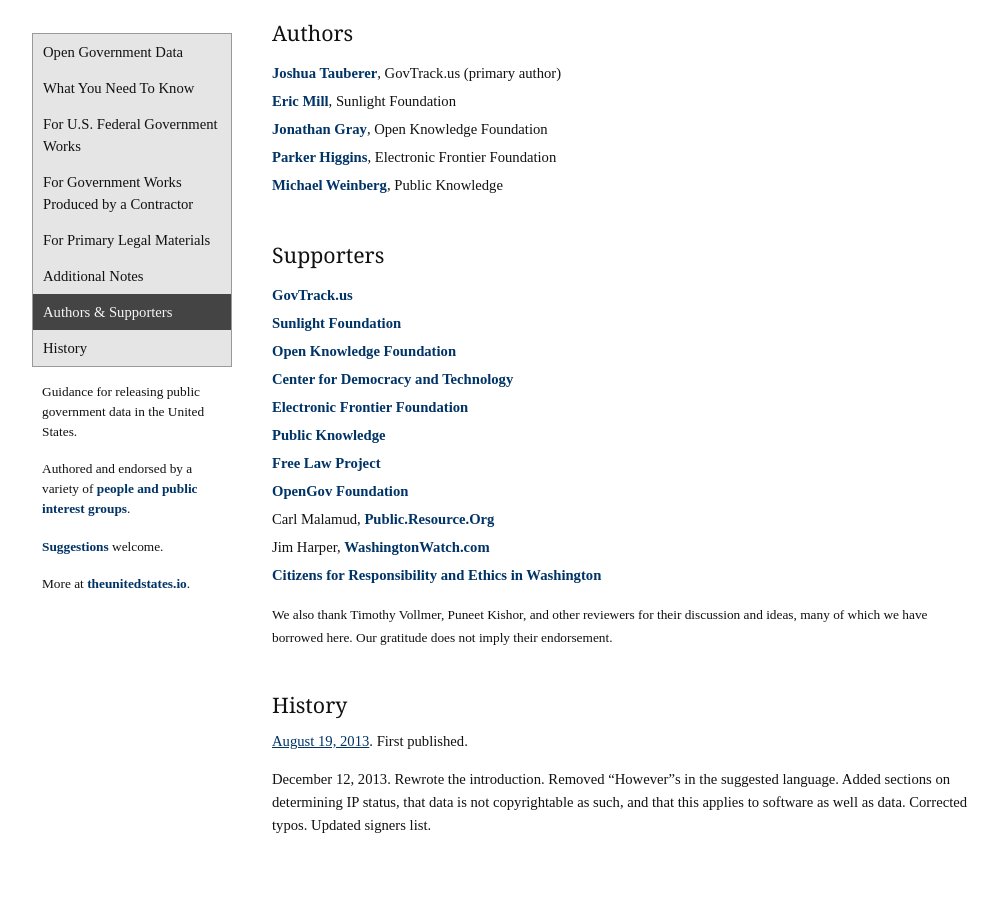
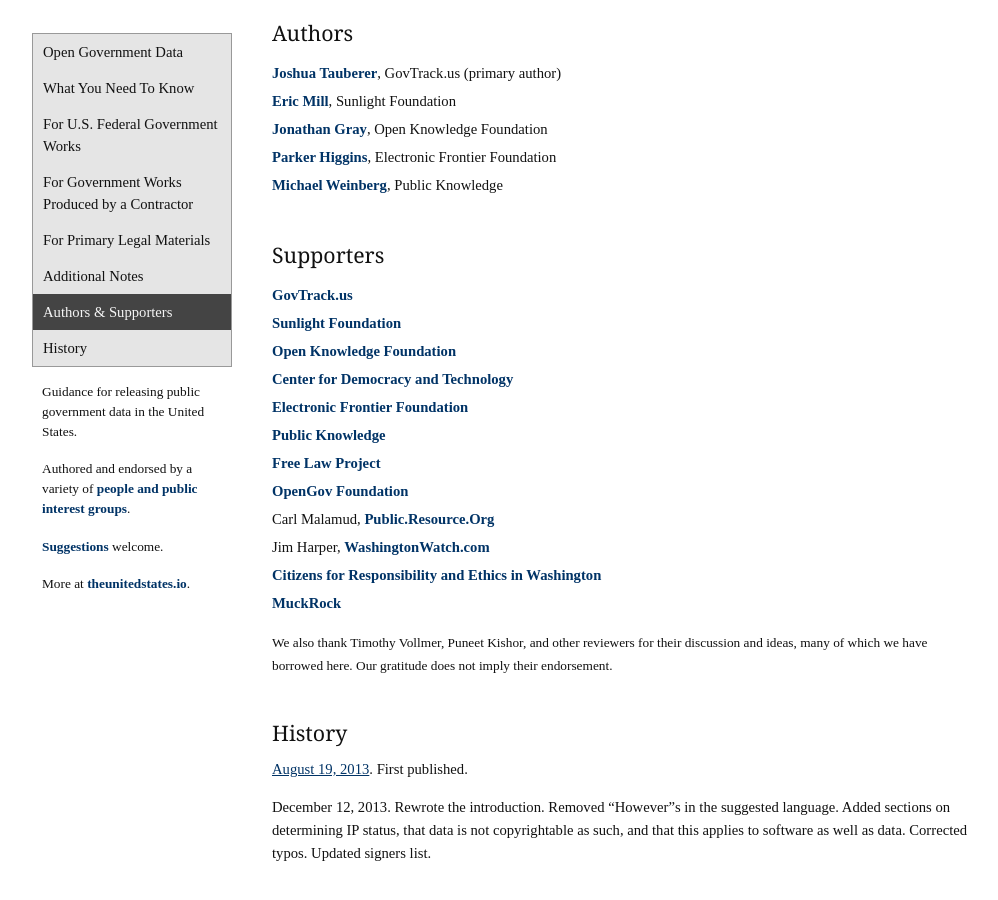
Before and after one commit to unitedstates/licensing, a Jekyll site: the page built from index.md, in a window 1280 px wide and 900 px high, scrolled down 3485 px. Shown: the whole window, without its empty margins (18-1016 px from the left). Built offline with Jekyll 4.4.1, drawn with Linux system fonts in a browser that asks for light colours; nearby versions of some CDN libraries; some web fonts are replaced; before the commit the page ends 4357 px from its top, so only the background shows below that.

Commit message:
Add MuckRock

```diff
--- a/index.md
+++ b/index.md
@@ -119,6 +119,7 @@ The [Open Data Commons Public Domain Dedication and License (PDDL)][6] is very s
 * Carl Malamud, [Public.Resource.Org](https://public.resource.org/)
 * Jim Harper, [WashingtonWatch.com](http://www.washingtonwatch.com/)
 * [Citizens for Responsibility and Ethics in Washington](http://www.citizensforethics.org/)
+* [MuckRock](https://www.muckrock.com/)
 {:.supporters.people}
 
 We also thank Timothy Vollmer, Puneet Kishor, and other reviewers for their discussion and ideas, many of which we have borrowed here. Our gratitude does not imply their endorsement.
```
